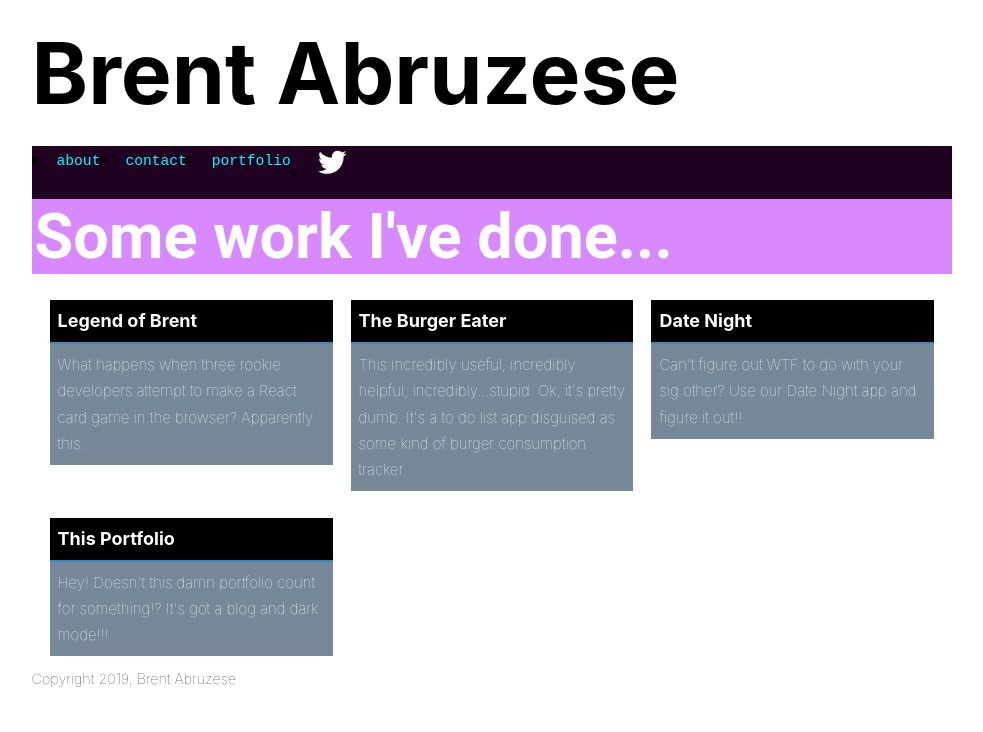
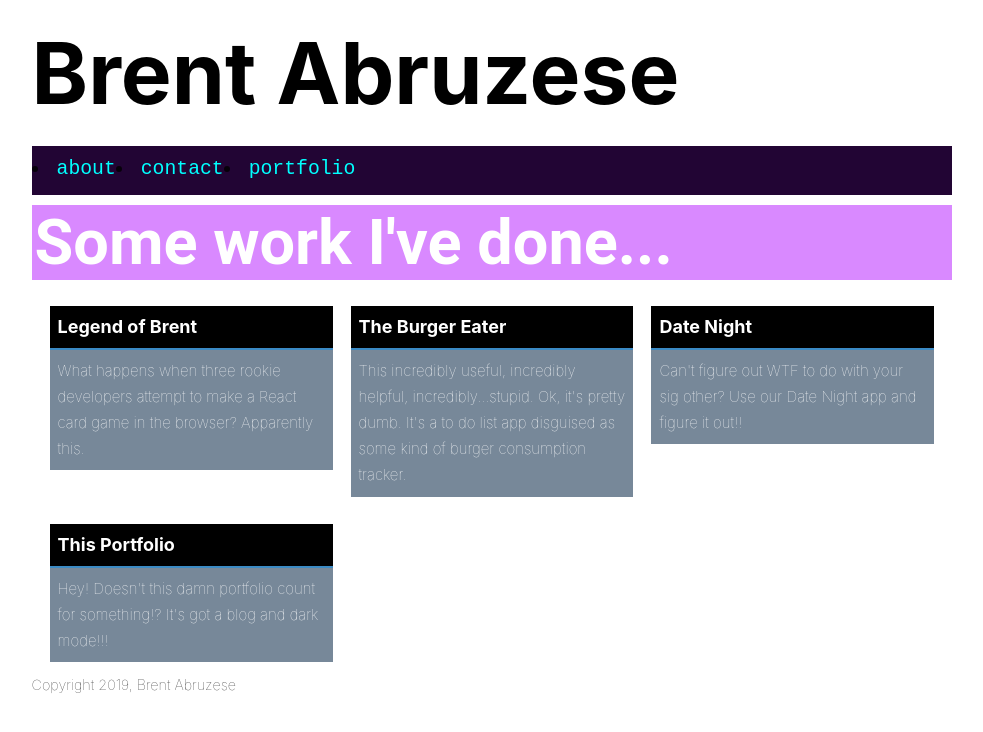
Before and after one commit to coderbrent/gatsby-portfolio, a Gatsby site: page /portfolio in a window 1280 px wide. Shown: the whole page, without its empty margins (148-1131 px from the left). Built offline with nearby package versions, Linux system fonts and the light colour scheme; Gatsby itself is replaced by a stand-in of ours.

Commit message:
adjusted menu bar to center

```diff
--- a/src/components/card/card.js
+++ b/src/components/card/card.js
@@ -1,24 +1,27 @@
 import React from 'react'
 import '../card/card.css'
+import GitHubIcon from '../../Icons/github-logo.svg'
 
 const Card = ({ name, date, img, site, github, desc, stack }) => {
-  //TODO: Conditionally render 'stack' icons based on tech used in a project
-  //... a cool feature would be to iterate over the description and search for
-  //the specific entry
 
 return (
   <>
+  <a href={site} style={{ textDecoration: 'none '}}>
     <div className="card flipInX">
       <div className="card-header" style={{ display: 'inline-flex'}}>
         <div className="card-title"
           style={{
-            display: 'inline-flex'}}>
-              {name}
+          display: 'inline-flex'}}>
+            {name}
         </div>
+          <div style={{display: 'inline'}}>
 
+          </div>
       </div>
       <div className="card-body"> {desc} </div>
+      {console.log()}
     </div>
+    </a>
 
   </>
   )
--- a/src/components/menu.css
+++ b/src/components/menu.css
@@ -1,16 +1,16 @@
 .nav-bar {
-  background-color: rgb(32, 1, 33);
-  display: inline-flex;
+  background-color: rgb(34, 5, 52);
+  display: flex;
   justify-content: flex-start;
   width: 100%;
-}
-
-li {
-  justify-content: center;
+  margin-bottom: 1%;
+  flex-direction: row;
 }
 
 li > .nav-links {
+  margin-top: 10px;
   font-weight: lighter;
+  font-size: 1.35em;
   text-transform: lowercase;
   animation-duration: 5s;
   animation-iteration-count: infinite;
@@ -19,6 +19,7 @@ li > .nav-links {
   color: white;
   text-decoration: none;
   font-family: monospace;
+  display: inline-flex;
 }
 
 @keyframes fillIn {
--- a/src/components/menu.js
+++ b/src/components/menu.js
@@ -1,7 +1,8 @@
 import React from 'react';
 import { Link } from 'gatsby'
 import '../components/menu.css'
-import Icon from '../Icons/twitter.svg'
+import TwitterIcon from '../Icons/twitter.svg'
+import GitHubIcon from '../Icons/github-logo.svg'
 
 const Menu = () => (
   <>
@@ -15,9 +16,6 @@ const Menu = () => (
       <li>
         <Link className="nav-links" to="/portfolio">portfolio</Link>
       </li>
-      <li>
-        <Icon width="10%" viewBox="0 0 1000 1000"/>
-      </li>
     </div>
   </>
 )
--- a/src/data/projects.json
+++ b/src/data/projects.json
@@ -14,15 +14,15 @@
     "date": "whenever",
     "desc": "This incredibly useful, incredibly helpful, incredibly...stupid. Ok, it's pretty dumb. It's a to do list app disguised as some kind of burger consumption tracker.",
     "img": false,
-    "site": "",
-    "github": "https://github.com/coderbrent/whatever"
+    "site": "https://hamburger-eater.herokuapp.com/",
+    "github": "https://github.com/coderbrent/burger"
   },
   {
     "id": 3,
     "name": "Date Night",
     "date": "whenever",
     "desc": "Can't figure out WTF to do with your sig other? Use our Date Night app and figure it out!!",
-    "img": "/src/images/brentphoto.png",
+    "img": "/src/images/datenite.jpg",
     "site": "https://somramnani.github.io/Date-Night/",
     "github": "https://github.com/coderbrent/whatever"
   },
--- a/src/pages/contact.js
+++ b/src/pages/contact.js
@@ -12,7 +12,7 @@ const ContactPage = () => {
       <a
         href="https://www.twitter.com/brenta1283"
         >
-        <Icon width="3%" viewBox="0 0 1000 1000" />
+        <Icon width="2.5%" viewBox="0 0 1000 1000" />
         twitter
       </a>
     </div>
--- a/src/pages/portfolio.js
+++ b/src/pages/portfolio.js
@@ -15,8 +15,11 @@ const PortfolioPage = () => {
             return <Card
               key={project.id}
               desc={project.desc}
+              img={project.img}
               name={project.name}
               date={project.date}
+              site={project.site}
+              github={project.github}
               stack={project.stack}
             />
           })}
```
Also changed, not shown: src/Icons/github-logo.svg (added).
